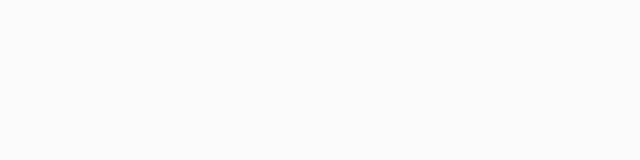
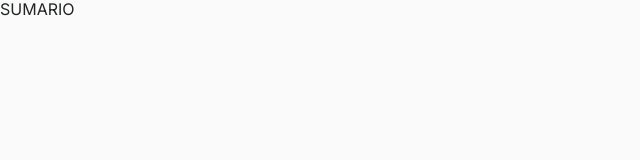
Before and after one commit to LeoRedin/axur, a React (Create React App) app: page /summary in a window 1280 px wide. Shown: the top 160 px of the page, without its empty margins (0-640 px from the left). Built offline with nearby package versions, Linux system fonts and the light colour scheme.

Commit message:
initial summary

```diff
--- a/src/routes.js
+++ b/src/routes.js
@@ -1,12 +1,15 @@
 import React from 'react'
-import { Switch, Route } from 'react-router-dom'
+import { Switch, Route, Redirect } from 'react-router-dom'
 
 import PostsScreen from 'views/Posts'
+import Summary from 'views/Summary'
 
 export default function Routes() {
   return (
     <Switch>
       <Route exact path="/" component={PostsScreen} />
+      <Route exact path="/summary" component={Summary} />
+      <Redirect from="*" to="/" />
     </Switch>
   )
 }
--- /dev/null
+++ b/src/views/Summary/index.js
@@ -0,0 +1,5 @@
+import React from 'react'
+
+export default function Summary() {
+  return <div>SUMARIO</div>
+}
```
Also changed, not shown: src/views/Summary/styles.js (added).
